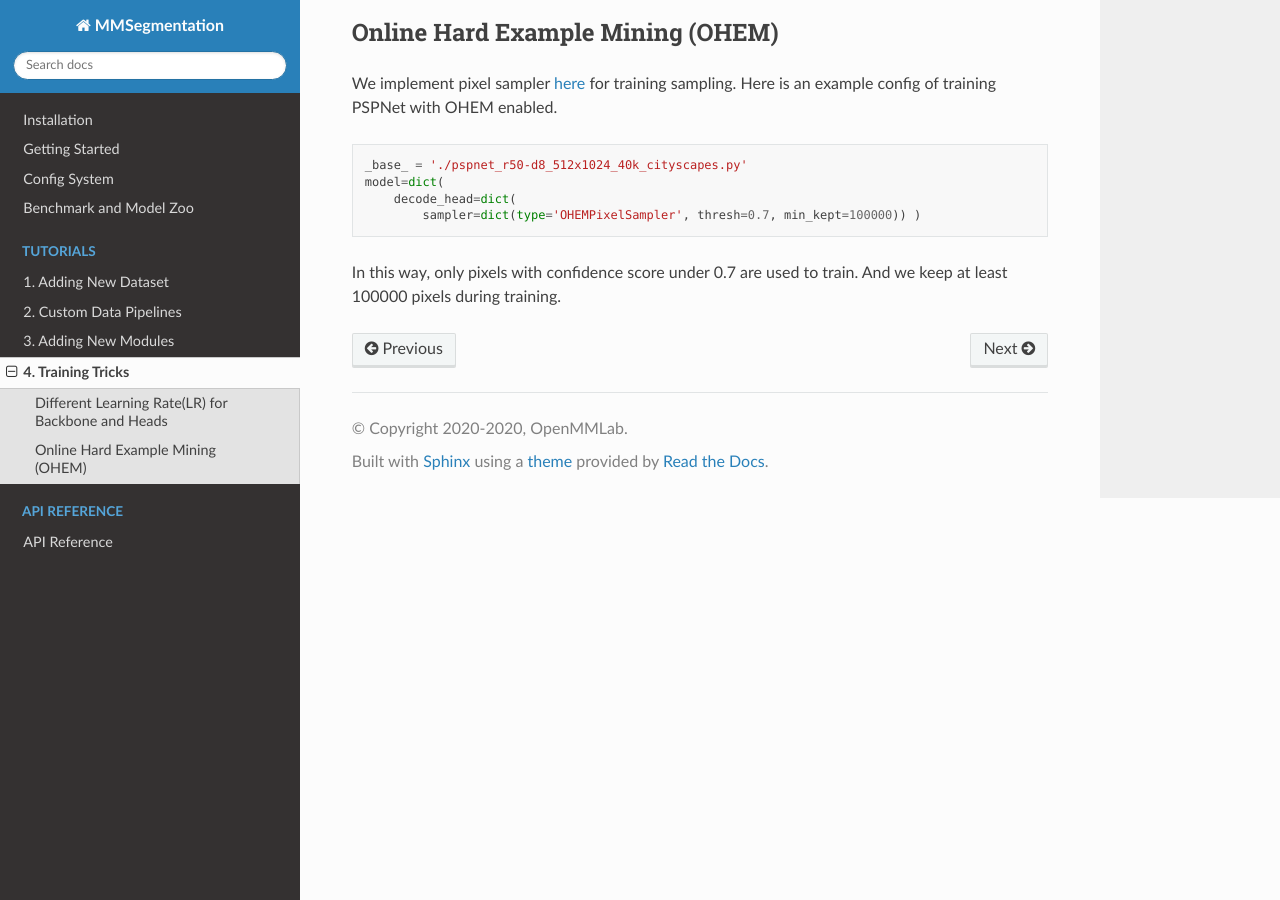
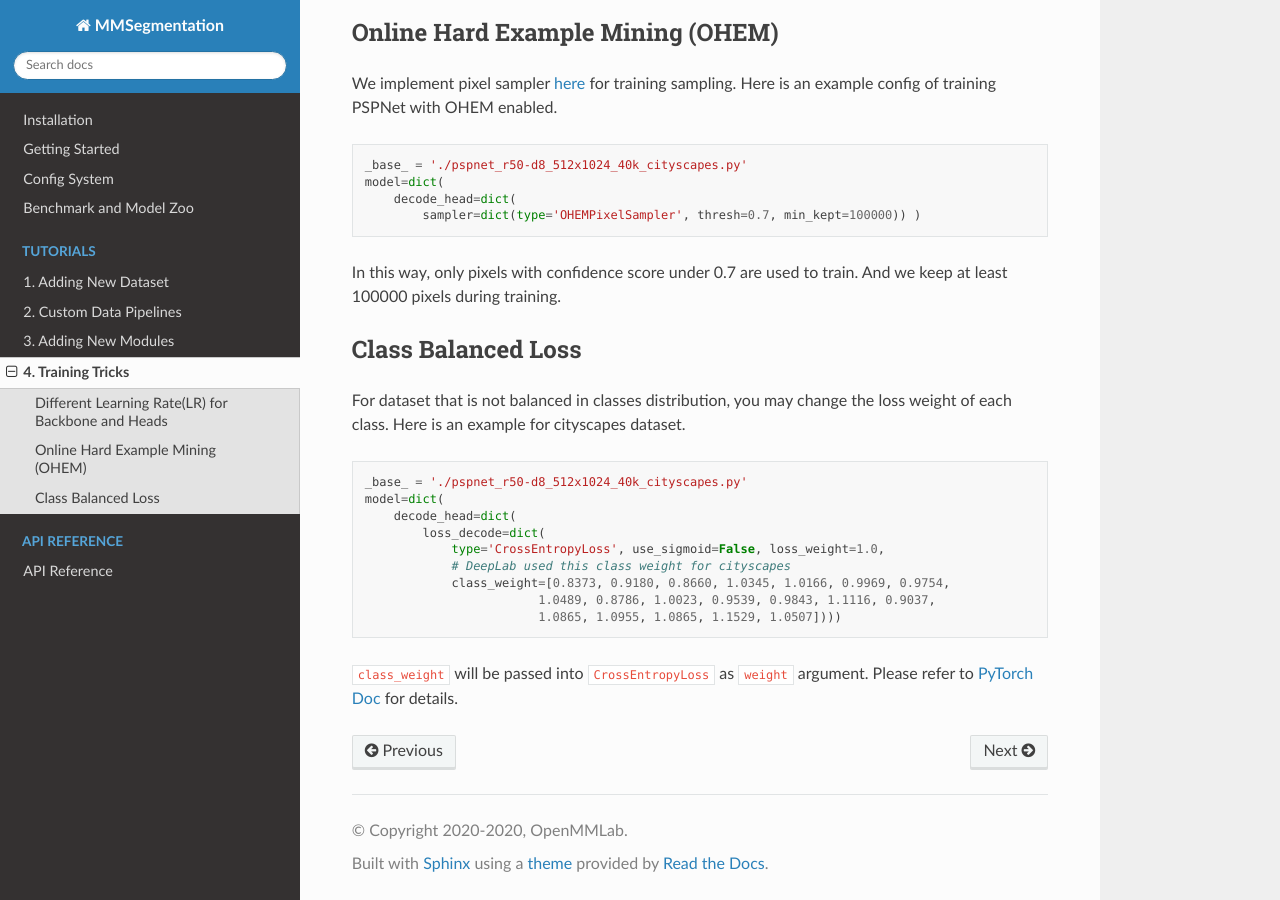
Before and after one commit to visenze/mmsegmentation, a Sphinx documentation site: the page built from docs/tutorials/training_tricks.md, in a window 1280 px wide and 900 px high, scrolled down 582 px. Built offline with Sphinx 7.4.7 and the Read the Docs theme 2.0.0, drawn with Linux system fonts in a browser that asks for light colours; the version number could not be read and is left out.

Commit message:
Fixed voc aug convert (#19)
* Fixed voc aug convert

* update getting_started.md

* add class balanced doc

````diff
--- a/docs/tutorials/training_tricks.md
+++ b/docs/tutorials/training_tricks.md
@@ -26,3 +26,19 @@ model=dict(
         sampler=dict(type='OHEMPixelSampler', thresh=0.7, min_kept=100000)) )
 ```
 In this way, only pixels with confidence score under 0.7 are used to train. And we keep at least 100000 pixels during training.
+
+## Class Balanced Loss
+For dataset that is not balanced in classes distribution, you may change the loss weight of each class.
+Here is an example for cityscapes dataset.
+```python
+_base_ = './pspnet_r50-d8_512x1024_40k_cityscapes.py'
+model=dict(
+    decode_head=dict(
+        loss_decode=dict(
+            type='CrossEntropyLoss', use_sigmoid=False, loss_weight=1.0,
+            # DeepLab used this class weight for cityscapes
+            class_weight=[0.8373, 0.9180, 0.8660, 1.0345, 1.0166, 0.9969, 0.9754,
+                        1.0489, 0.8786, 1.0023, 0.9539, 0.9843, 1.1116, 0.9037,
+                        1.0865, 1.0955, 1.0865, 1.1529, 1.0507])))
+```
+`class_weight` will be passed into `CrossEntropyLoss` as `weight` argument. Please refer to [PyTorch Doc ](https://pytorch.org/docs/stable/nn.html?highlight=crossentropy#torch.nn.CrossEntropyLoss) for details.
````
Also changed, not shown: docs/config.md (+10 -0 lines), docs/getting_started.md (+4 -2 lines), 2 other files.
